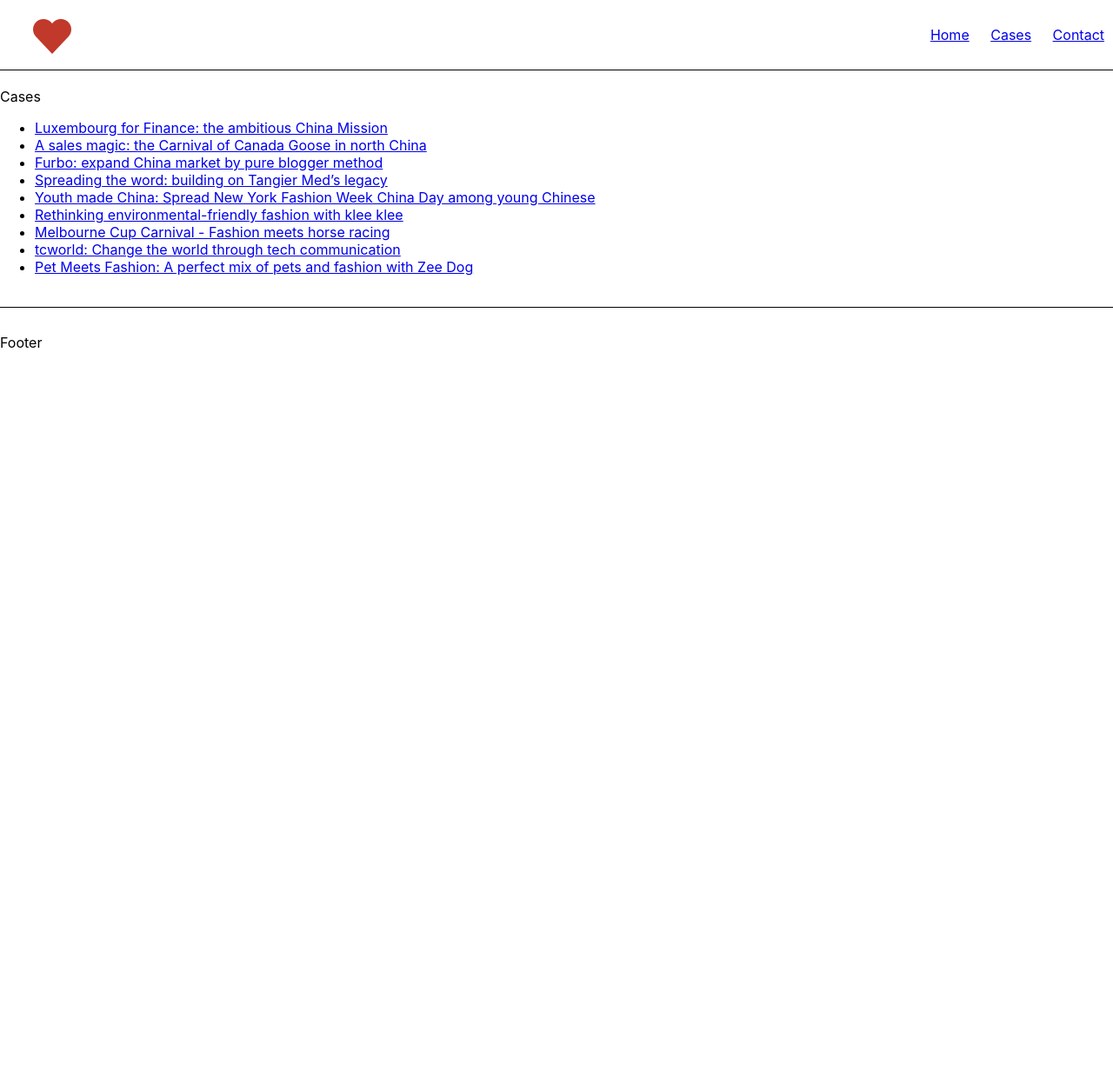
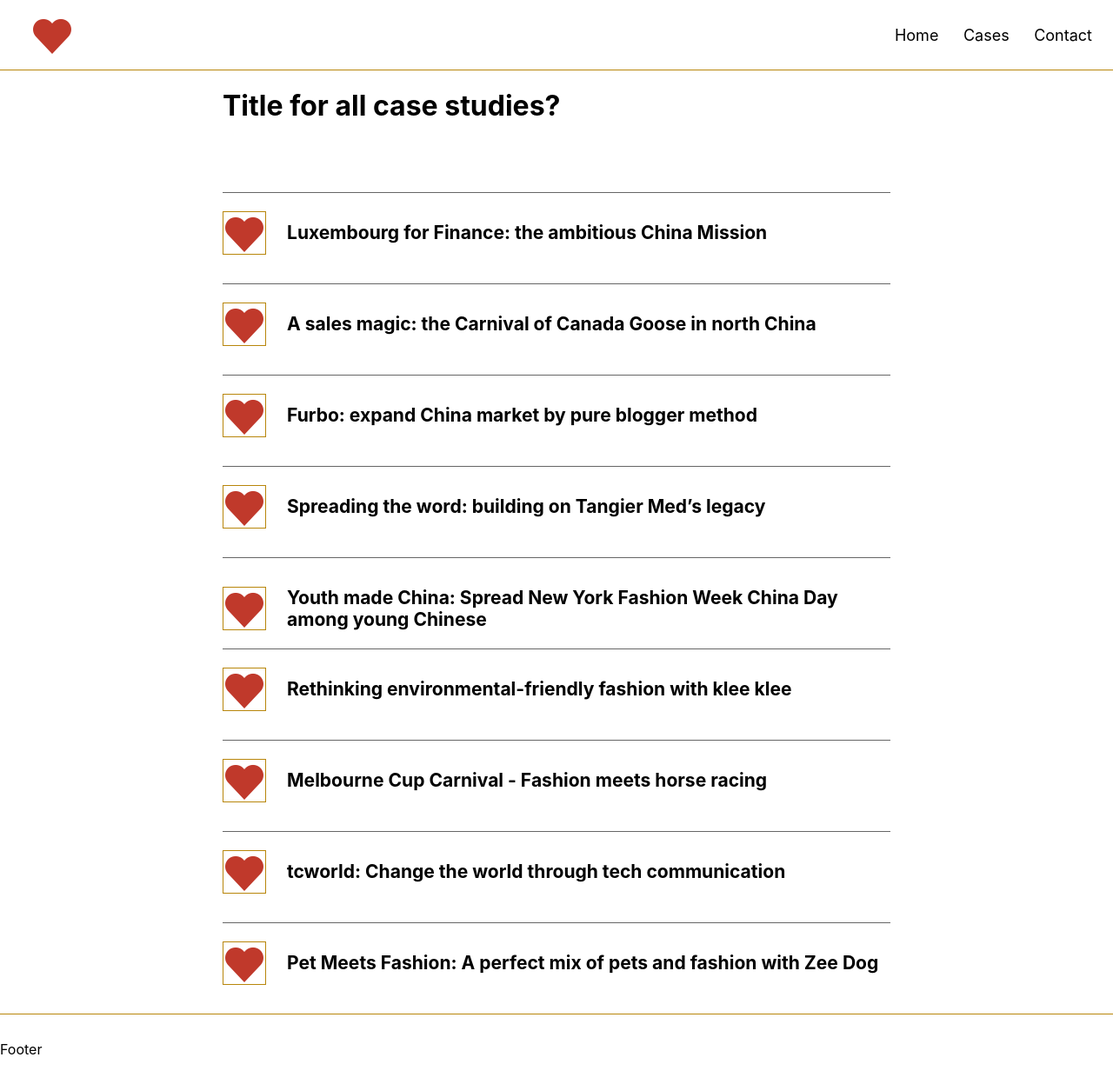
Before and after one commit to flyingant/SLI-Official-Website, a Jekyll site: the page built from cases.html, in a window 1280 px wide. Shown: the whole page at 87% size. Built offline with Jekyll 4.4.1, drawn with Linux system fonts in a browser that asks for light colours; before the commit the page ends 900 px from its top, so only the background shows below that.

Commit message:
Able to display the case studies line by line

```diff
--- a/_sass/main.scss
+++ b/_sass/main.scss
@@ -1,3 +1,5 @@
+$sli-gold: darkgoldenrod;
+
 body {
   margin: 0;
   padding: 0;
@@ -20,7 +22,7 @@ body {
   .header {
     width: 100%;
     height: 80px;
-    border-bottom: 1px solid black;
+    border-bottom: 1px solid $sli-gold;
     display: flex;
     align-items: center;
     justify-content: space-between;
@@ -36,12 +38,17 @@ body {
         li {
           display: inline-block;
           height: 80px;
-          padding: 0 10px;
+          padding: 0 24px 0 0;
           .tab-item {
             width: 100%;
             height: 80px;
+            font-size: 18px;
+            font-weight: 400;
+            color: black;
+            text-decoration: none;
             &:hover {
-              color: red;
+              color: $sli-gold;
+              text-decoration: none;
             }
           }
         }
@@ -91,10 +98,55 @@ body {
     }
   }
 
+  .post-list {
+    max-width: 768px;
+    margin: 0 auto;
+
+    h1 {
+      margin-bottom: 80px;
+    }
+
+    ul {
+      width: 100%;
+      margin: 0;
+      padding: 0;
+
+      .item {
+        height: 80px;
+        list-style: none;
+        border-top: 1px solid #666666;
+        cursor: pointer;
+        padding: 12px 0;
+
+        a {
+          display: flex;
+          align-items: center;
+          justify-content: flex-start;
+          font-size: 18px;
+          font-weight: 400;
+          color: #000000;
+          text-decoration: none;
+
+          &:hover {
+            color: #666666;
+            text-decoration: none;
+          }
+
+          .thumb-image {
+            width: 48px;
+            height: 48px;
+            margin-right: 24px;
+            border: 1px solid $sli-gold;
+          }
+        }
+      }
+    }
+  }
+
   .footer {
     width: 100%;
     height: 80px;
-    border-top: 1px solid black;
+    border-top: 1px solid $sli-gold;
     display: flex;
     align-items: center;
     justify-content: space-between;
--- a/_sass/post.scss
+++ b/_sass/post.scss
@@ -1,3 +1,4 @@
+$sli-gold: darkgoldenrod;
 
 .post {
   max-width: 768px;
--- a/cases.html
+++ b/cases.html
@@ -2,17 +2,16 @@
 layout: home
 ---
 
-<section>
-  <div>
-    <div class="title">Cases</div>
-    <div class="content">
+<div class="post-list">
+  <h1>Title for all case studies?</h1>
   <ul>
     {% for post in site.posts %}
-        <li>
-          <a href="{{ post.url }}">{{ post.title }}</a>
+    <li class="item">
+      <a href="{{ post.url }}">
+        <img class="thumb-image" src="/assets/images/heart.png">
+        <h3>{{ post.title }}</h3>
+      </a>
     </li>
     {% endfor %}
   </ul>
 </div>
-  </div>
-</section>
```
Lines whose indentation alone changed are shown as unchanged.
